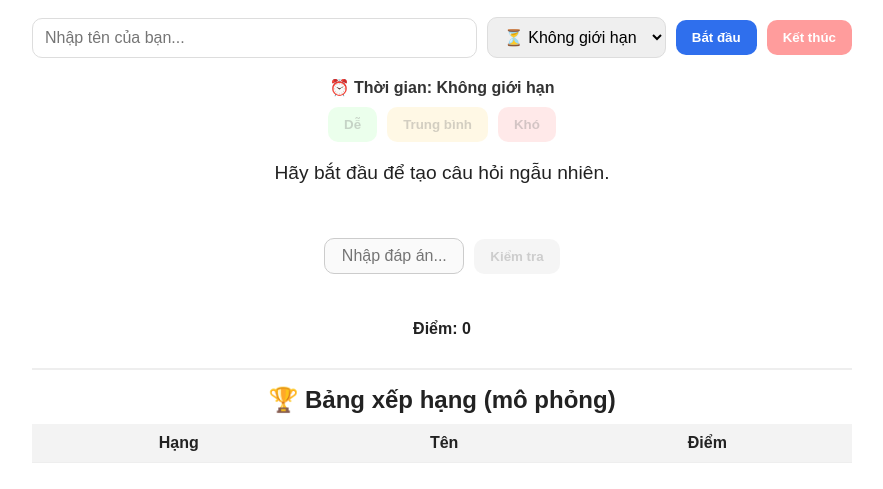
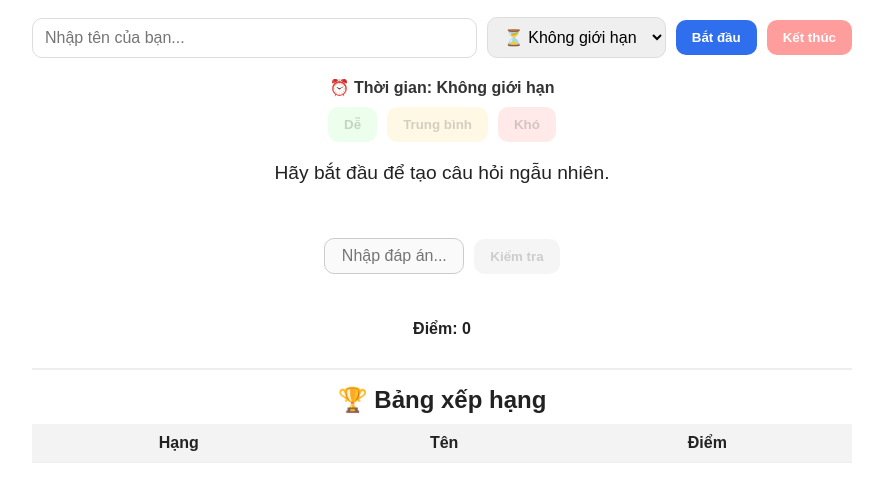
Before and after one commit to one477030-web/matha18, a plain HTML site: page mainh.html in a window 1280 px wide. Shown: the part 209-698 px from the top of the page, without its empty margins (198-1081 px from the left). Drawn offline with Linux system fonts and the light colour scheme.

Commit message:
Update mainh.html

```diff
--- a/mainh.html
+++ b/mainh.html
@@ -106,7 +106,7 @@
     </div>
 
     <div class="scoreboard">
-      <h2>🏆 Bảng xếp hạng (mô phỏng)</h2>
+      <h2>🏆 Bảng xếp hạng</h2>
       <table>
         <thead><tr><th>Hạng</th><th>Tên</th><th>Điểm</th></tr></thead>
         <tbody id="ranking"></tbody>
```
